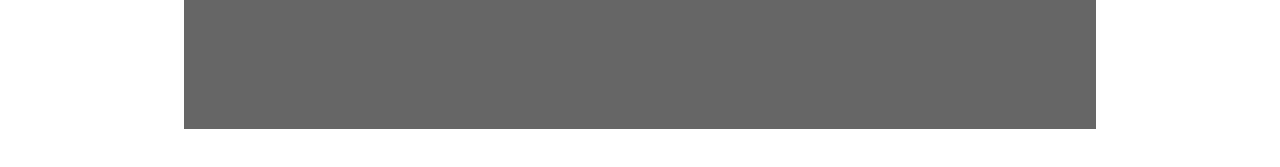
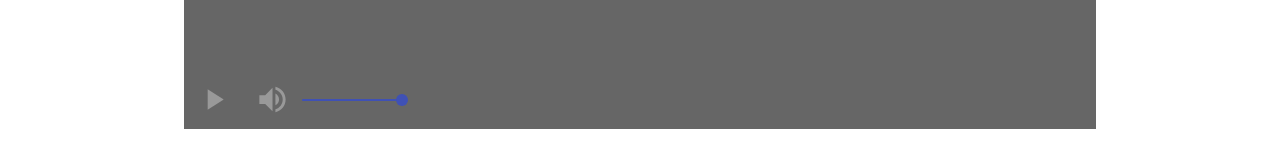
Before and after one commit to AnawaratneMANA/REACT_VIDEO_PLAYER, a React (Create React App) app: page / in a window 1280 px wide. Shown: the part 303-470 px from the top of the page. Built offline with nearby package versions, Linux system fonts and the light colour scheme.

Commit message:
Play button and volume button added.

```diff
--- a/package.json
+++ b/package.json
@@ -38,5 +38,8 @@
       "last 1 firefox version",
       "last 1 safari version"
     ]
+  },
+  "devDependencies": {
+    "@material-ui/styles": "^4.11.4"
   }
 }
--- a/src/App.js
+++ b/src/App.js
@@ -9,9 +9,10 @@ import BookmarkIcon from "@material-ui/icons/Bookmark";
 import IconButton from "@material-ui/core/IconButton";
 import FastRewindIcon from "@material-ui/icons/FastRewind";
 import FastForwardIcon from "@material-ui/icons/FastForward";
-import PlayArrow from "@material-ui/icons/PlayArrow";
+import PlayArrowIcon from "@material-ui/icons/PlayArrow";
 import PauseIcon from "@material-ui/icons/Pause";
 import {withStyles} from "@material-ui/styles";
+import VolumeUpIcon from "@material-ui/icons/VolumeUp"
 const useStyles = makeStyles({
     playerWrapper: {
         width: "100%",
@@ -47,7 +48,7 @@ const useStyles = makeStyles({
     },
 
     volumeSlider: {
-        width: "100%"
+        width: 100
     }
 
 });
@@ -134,7 +135,7 @@ function App() {
                           </IconButton>
 
                           <IconButton className={classes.controlIcons} aria-label="reqind">
-                                <PlayArrow fontSize="inherit"/>
+                                <PlayArrowIcon fontSize="inherit"/>
                           </IconButton>
 
                           <IconButton className={classes.controlIcons} aria-label="reqind">
@@ -153,11 +154,27 @@ function App() {
 
                       {/*Slider*/}
                       <Grid item xs={12}>
-                          <PrettoSlider min={0} max={100} defaultValue={20} ValueLabelComponent={ValueLabelComponent}/>
+                          <PrettoSlider
+                              min={0}
+                              max={100}
+                              defaultValue={20}
+                              ValueLabelComponent={ValueLabelComponent}/>
                       </Grid>
 
                       <Grid item>
-                          <Grid container alignItems="center" direction="row"></Grid>
+                          <Grid container
+                                alignItems="center"
+                                direction="row">
+                              <IconButton className={classes.bottomIcons}>
+                                  <PlayArrowIcon fontSize="large"/>
+                              </IconButton>
+
+                              <IconButton className={classes.bottomIcons}>
+                                  <VolumeUpIcon fontSize="large"/>
+                              </IconButton>
+
+                              <Slider min={0} max={100} defaultValue={100} className={classes.volumeSlider}/>
+                          </Grid>
                       </Grid>
                   </div>
               </div>
```
